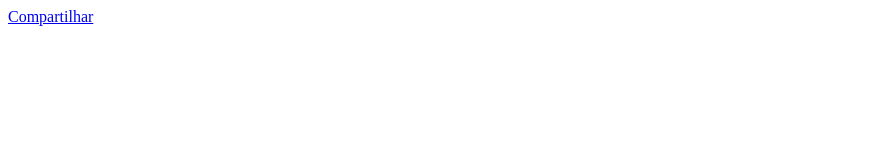
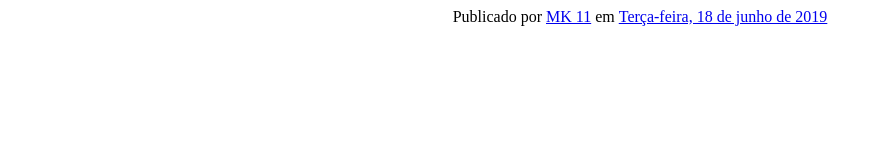
Before and after one commit to mk11-mortal-kombat/app, a plain HTML site: page index.html in a window 1280 px wide. Shown: the whole page, without its empty margins (0-882 px from the left). Drawn offline with Linux system fonts and the light colour scheme.

Commit message:
Update index.html

```diff
--- a/index.html
+++ b/index.html
@@ -1,5 +1,17 @@
 <html>
 <head>
+
+  <center>
+
+  <div class="fb-post" data-href="https://www.facebook.com/permalink.php?story_fbid=358686314791075&amp;id=294123711247336" data-width="500" data-show-text="true"><blockquote cite="https://developers.facebook.com/permalink.php?story_fbid=358686314791075&amp;id=294123711247336" class="fb-xfbml-parse-ignore">Publicado por <a href="https://www.facebook.com/MK-11-294123711247336/">MK 11</a> em&nbsp;<a href="https://developers.facebook.com/permalink.php?story_fbid=358686314791075&amp;id=294123711247336">Terça-feira, 18 de junho de 2019</a></blockquote></div>
+
+  </center>
+
+
+
+
+
+
   <title>Your app</title>
     <!-- You can use Open Graph tags to customize link previews.
     Learn more: https://developers.facebook.com/docs/sharing/webmasters -->
@@ -14,9 +26,5 @@
   <!-- Load Facebook SDK for JavaScript -->
   <div id="fb-root"></div>
 <script async defer crossorigin="anonymous" src="https://connect.facebook.net/pt_BR/sdk.js#xfbml=1&version=v3.3&appId=2425272404425256&autoLogAppEvents=1"></script>
-
-  <!-- Your share button code -->
-  <div class="fb-share-button" data-href="https://developers.facebook.com/docs/plugins/" data-layout="button_count" data-size="small"><a target="_blank" href="https://www.facebook.com/sharer/sharer.php?u=https%3A%2F%2Fdevelopers.facebook.com%2Fdocs%2Fplugins%2F&amp;src=sdkpreparse" class="fb-xfbml-parse-ignore">Compartilhar</a></div>
-
 </body>
 </html>
```
